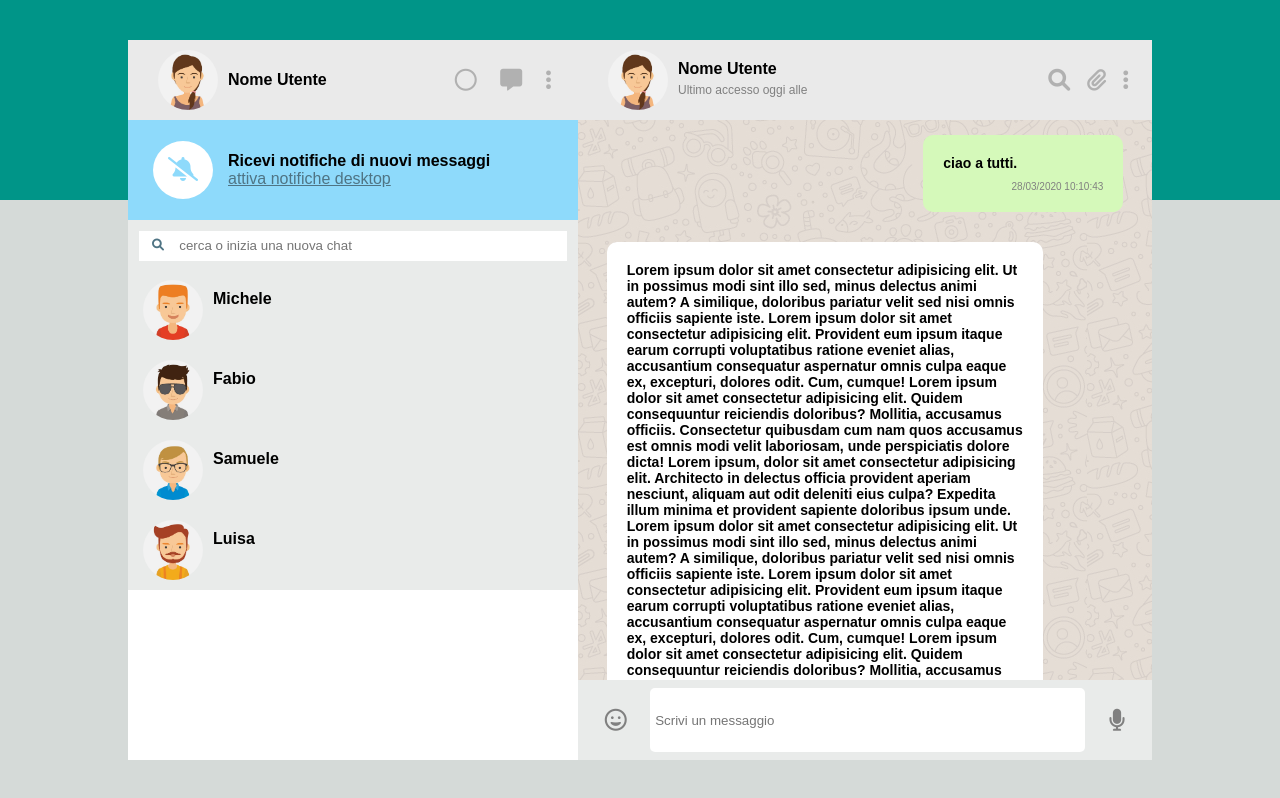
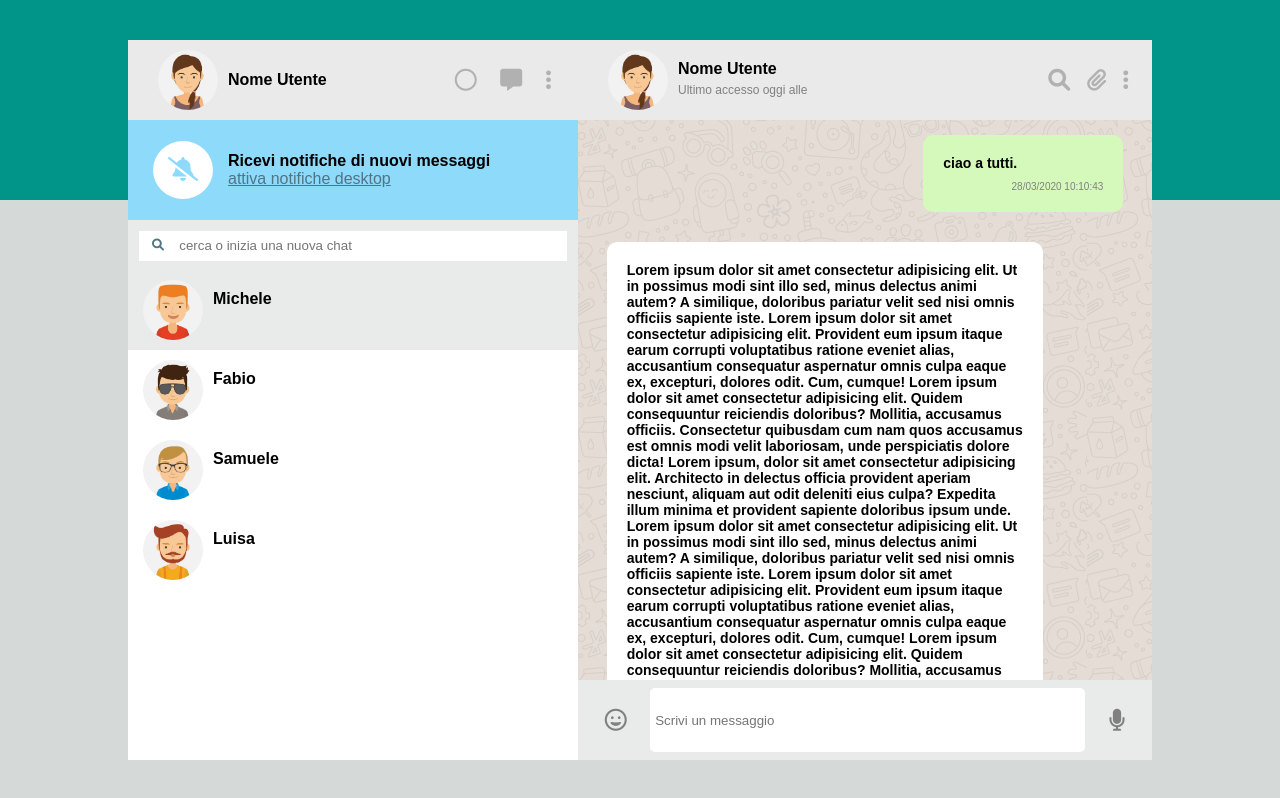
Before and after one commit to Albaer33/vue-boolzapp, a plain HTML site: page milestone 2/index.html in a window 1280 px wide. Drawn offline with nearby package versions, Linux system fonts and the light colour scheme.

Commit message:
assigned dafualt active contact

```diff
--- a/milestone 2/index.html
+++ b/milestone 2/index.html
@@ -55,7 +55,10 @@
 
                         <!-- dynamic chat list section -->
                         <section class="contacts">
-                            <div v-for="(contact, index) in contacts" class="user-chat active-chat">
+                            <div
+                            v-for="(contact, index) in contacts"
+                            class="user-chat"
+                            :class="{'active-chat': activeContact === index}">
                                 <div class="user-pic">
                                     <img :src="'img/avatar' + contact.avatar + '.jpg'" :alt="contact.name">
                                 </div>
--- a/milestone 2/js/script.js
+++ b/milestone 2/js/script.js
@@ -4,6 +4,7 @@ const app = new Vue(
     {
         el: '#root',
         data: {
+            activeContact: 0,
             contacts: [
                 {
                     name: 'Michele',
```
